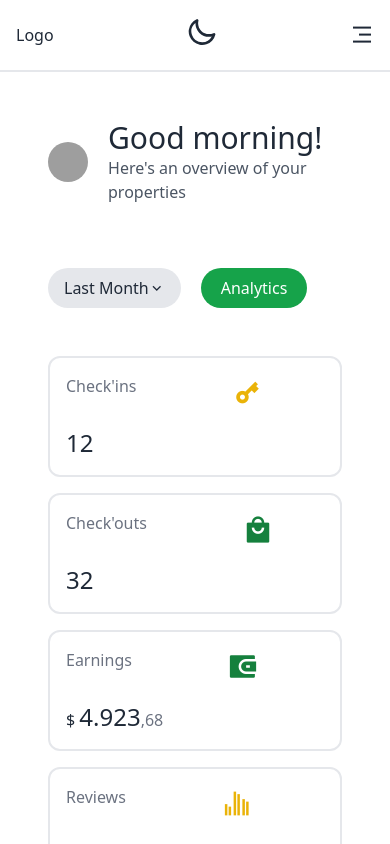
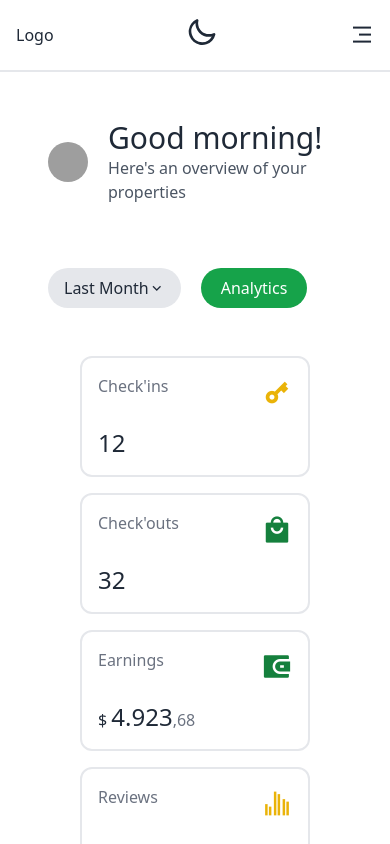
Before and after one commit to Iftesham-Farhan-Tamim/elysium-dashboard, a React (Vite) app: page / in a window 390 px wide. Shown: the top 844 px of the page. Built offline with nearby package versions, Linux system fonts and the light colour scheme; grey boxes are pictures that could not be loaded.

Commit message:
adding DropDownProfile & some changes

```diff
--- /dev/null
+++ b/src/components/DropDownProfile.jsx
@@ -0,0 +1,49 @@
+import React from 'react';
+
+function DropDownProfile() {
+    return (
+        <div className="absolute top-[4.5rem] right-[0rem] w-[120px] p-4 pt-3 rounded-lg bg-white border border-gray-300">
+            {/* arrow */}
+            <div className="absolute top-[-0.7rem] right-[1.1rem] w-[20px] h-[20px] rotate-45 bg-white border-l border-t border-gray-300"></div>
+
+            <ul className="flex flex-col gap-4">
+                <li className='hover:text-slate-400 cursor-pointer'>Settings</li>
+                <li className='hover:text-slate-400 cursor-pointer'>Profile</li>
+                <li className='hover:text-slate-400 cursor-pointer'>Logout</li>
+            </ul>
+        </div>
+    );
+}
+
+export default DropDownProfile;
+
+
+
+
+
+
+
+
+// .dropDownProfile{
+//     position: absolute;
+//     top: 4.5rem;
+//     right: 1.5rem;
+//     width: 120px;
+//     padding: 15px;
+//     border-radius: 8px;
+//     background-color: white;
+//     border: 1px solid gray;
+// }
+
+// .dropDownProfile{
+//     content: '';
+//     position: absolute;
+//     top: -0.7rem;
+//     right: 1.1rem;
+//     width: 20px;
+//     height: 20px;
+//     transform: rotate(45deg);
+//     background-color: white;
+//     border-left: 1px solid gray;
+//     border-top: 1px solid gray;
+// }
--- a/src/components/HeroSection.jsx
+++ b/src/components/HeroSection.jsx
@@ -52,7 +52,7 @@ function HeroSection() {
                     </div>
                 </div>
 
-                <div className="flex items-center space-x-5 pt-16 md:pt-0">
+                <div className="flex items-center space-x-5 pt-16 md:pt-0 ">
                     <div className="relative">
                         <button
                             className="bg-gray-200 hover:bg-gray-300 text-gray-800 font-medium py-2 px-4 rounded-full inline-flex items-center transition-colors"
@@ -62,7 +62,7 @@ function HeroSection() {
                         </button>
                         <ul className={`absolute ${isOpen ? 'block' : 'hidden'} bg-white text-gray-800 pt-1 min-w-[9.1rem] cursor-pointer`}>
                             {dropdownItems.map((item, index) => (
-                                <li key={index} className="hover:bg-gray-200 py-2 px-4">
+                                <li key={index} className="hover:bg-gray-200 py-2 px-4 transition-colors">
                                     {item}
                                 </li>
                             ))}
@@ -75,44 +75,52 @@ function HeroSection() {
             </div>
             {/* Placeholder for future content */}
             <div className='md:flex justify-between items-center m-12 space-y-4 md:space-y-0'>
-                <div className='border-2 p-4 space-y-4 rounded-xl'>
-                    <div className='flex space-x-24 text-gray-500'>
+                <div className='border-2 p-4 space-y-4 rounded-xl mr-8 ml-8 md:mr-0 md:ml-0'>
+                    <div className='flex md:space-x-24 justify-between text-gray-500'>
                         <p>Check'ins</p>
-                        <p className='text-3xl text-yellow-500'><i class="ri-key-2-fill"></i></p>
+                        <p className='text-3xl text-yellow-500'>
+                            <i class="ri-key-2-fill"></i>
+                        </p>
                     </div>
                     <div>
                         <p className='text-2xl'>12</p>
                     </div>
                 </div>
-                <div className='border-2 p-4 space-y-4 rounded-xl'>
-                    <div className='flex space-x-24 text-gray-500'>
+                <div className='border-2 p-4 space-y-4 rounded-xl mr-8 ml-8 md:mr-0 md:ml-0'>
+                    <div className='flex md:space-x-24 justify-between text-gray-500'>
                         <p>Check'outs</p>
-                        <p className='text-3xl text-green-700'><i class="ri-shopping-bag-4-fill"></i></p>
+                        <p className='text-3xl text-green-700'>
+                            <i class="ri-shopping-bag-4-fill"></i>
+                        </p>
                     </div>
                     <div>
                         <p className='text-2xl'>32</p>
                     </div>
                 </div>
-                <div className='border-2 p-4 space-y-4 rounded-xl'>
-                    <div className='flex space-x-24 text-gray-500'>
+                <div className='border-2 p-4 space-y-4 rounded-xl mr-8 ml-8 md:mr-0 md:ml-0'>
+                    <div className='flex md:space-x-24 justify-between text-gray-500'>
                         <p>Earnings</p>
-                        <p className='text-3xl text-green-700'><i class="ri-wallet-3-fill"></i></p>
+                        <p className='text-3xl text-green-700'>
+                            <i class="ri-wallet-3-fill"></i>
+                        </p>
                     </div>
                     <div>
                         <p>$ <span className='text-2xl'>4.923</span><span className='text-gray-500'>,68</span></p>
                     </div>
                 </div>
-                <div className='border-2 p-4 space-y-4 rounded-xl'>
-                    <div className='flex space-x-24 text-gray-500'>
+                <div className='border-2 p-4 space-y-4 rounded-xl mr-8 ml-8 md:mr-0 md:ml-0'>
+                    <div className='flex md:space-x-24 justify-between text-gray-500'>
                         <p>Reviews</p>
-                        <p className='text-3xl text-yellow-500'><i class="ri-bar-chart-grouped-line"></i></p>
+                        <p className='text-3xl text-yellow-500'>
+                            <i class="ri-bar-chart-grouped-line"></i>
+                        </p>
                     </div>
                     <div>
                         <p><span className='text-2xl'>4.5</span><span className='text-gray-500'>(1400)</span></p>
                     </div>
                 </div>
             </div>
-            {/* Placeholder for future content */}
+            {/* placeholder for future content */}
             {/* <div className='flex m-12 '>
                 <div className='w-1/2 text-2xl'>
                     <p>Your next steps</p>
@@ -123,7 +131,7 @@ function HeroSection() {
                     <span className='bg-green-700 text-white rounded-full px-3'>3</span>
                 </div>
             </div> */}
-            {/* Placeholder for future content */}
+            {/* placeholder for future content */}
             <section className='md:m-12 m-3 md:flex md:space-x-4'>
                 <div className='md:w-1/2'>
 
--- a/src/components/Navbar.jsx
+++ b/src/components/Navbar.jsx
@@ -1,6 +1,7 @@
 import React, { useState, useEffect } from 'react';
 // import ThemeBtn from './ThemeBtn';
 import { navItems } from "../constants";
+import DropDownProfile from './DropDownProfile';
 
 function Navbar() {
     const [theme, setTheme] = useState(
@@ -22,9 +23,14 @@ function Navbar() {
     }, [theme]);
 
     const [isMobileMenuOpen, setIsMobileMenuOpen] = useState(false);
+    const [openProfile, setOpenProfile] = useState(false);
 
     const toggleNavbar = () => {
         setIsMobileMenuOpen(!isMobileMenuOpen);
+    };
+
+    const handleProfileClick = () => {
+        setOpenProfile(!openProfile);
     };
 
     return (
@@ -51,8 +57,8 @@ function Navbar() {
                     </ul>
                 </div>
 
-
-                <div cnlassName="theme-btn">
+                {/* Theme Toggle */}
+                <div className="theme-btn">
                     <label className="swap swap-rotate">
                         <input type="checkbox"
                             onChange={handleToggle}
@@ -76,9 +82,8 @@ function Navbar() {
                     </label>
                 </div>
 
-
                 {/* Right-side Icons and Profile */}
-                <div className='hidden lg:flex'>
+                <div className='hidden lg:flex items-center'>
                     <ul className='flex space-x-6'>
                         <li className='text-2xl cursor-pointer text-gray-400'>
                             <i className="ri-search-2-line"></i>
@@ -86,11 +91,22 @@ function Navbar() {
                         <li className='text-2xl cursor-pointer text-gray-400'>
                             <i className="ri-notification-3-fill"></i>
                         </li>
-                        <img src="/src/assets/_MG_6293.jpg" alt="Profile" className="w-10 h-8 rounded-full cursor-pointer" />
+                        {/* Profile image */}
+                        <div className="relative ">
+                            <img
+                                src="/src/assets/_MG_6293.jpg"
+                                alt="Profile"
+                                className="w-10 h-8 rounded-full cursor-pointer"
+                                onClick={handleProfileClick} // toggle dropdown visibility
+                            />
+                            {/* how profile dropdown when openProfile is true */}
+                            {openProfile && <DropDownProfile onClose={() => setOpenProfile(false)} />}
+                        </div>
                     </ul>
+
                 </div>
 
-                {/* mobile menu button */}
+                {/* Mobile menu button */}
                 <div className="lg:hidden flex items-center">
                     <button onClick={toggleNavbar}>
                         {isMobileMenuOpen ? (
@@ -102,20 +118,20 @@ function Navbar() {
                 </div>
             </div>
 
-            {/* mobile menu */}
+            {/* Mobile menu */}
             {isMobileMenuOpen && (
                 <div className="fixed right-0 z-20 bg-gray-600 w-full p-12 flex flex-col justify-center items-center lg:hidden">
                     <ul className="md:space-y-6">
                         {navItems.map((item, index) => (
                             <li key={index} className="py-4 border-b-2">
-                                <a href={`#${item.href}`} className="text-white  rounded-full py-2 px-12 hover:bg-gray-400 transition-colors">
+                                <a href={`#${item.href}`} className="text-white rounded-full py-2 px-12 hover:bg-gray-400 transition-colors">
                                     {item.label}
                                 </a>
                             </li>
                         ))}
                     </ul>
 
-                    {/*  */}
+                    {/* Additional Icons */}
                     <div className="flex flex-col space-y-4 mt-6">
                         <p className='text-2xl cursor-pointer text-gray-400'>
                             <i className="ri-search-2-line"></i>
```
